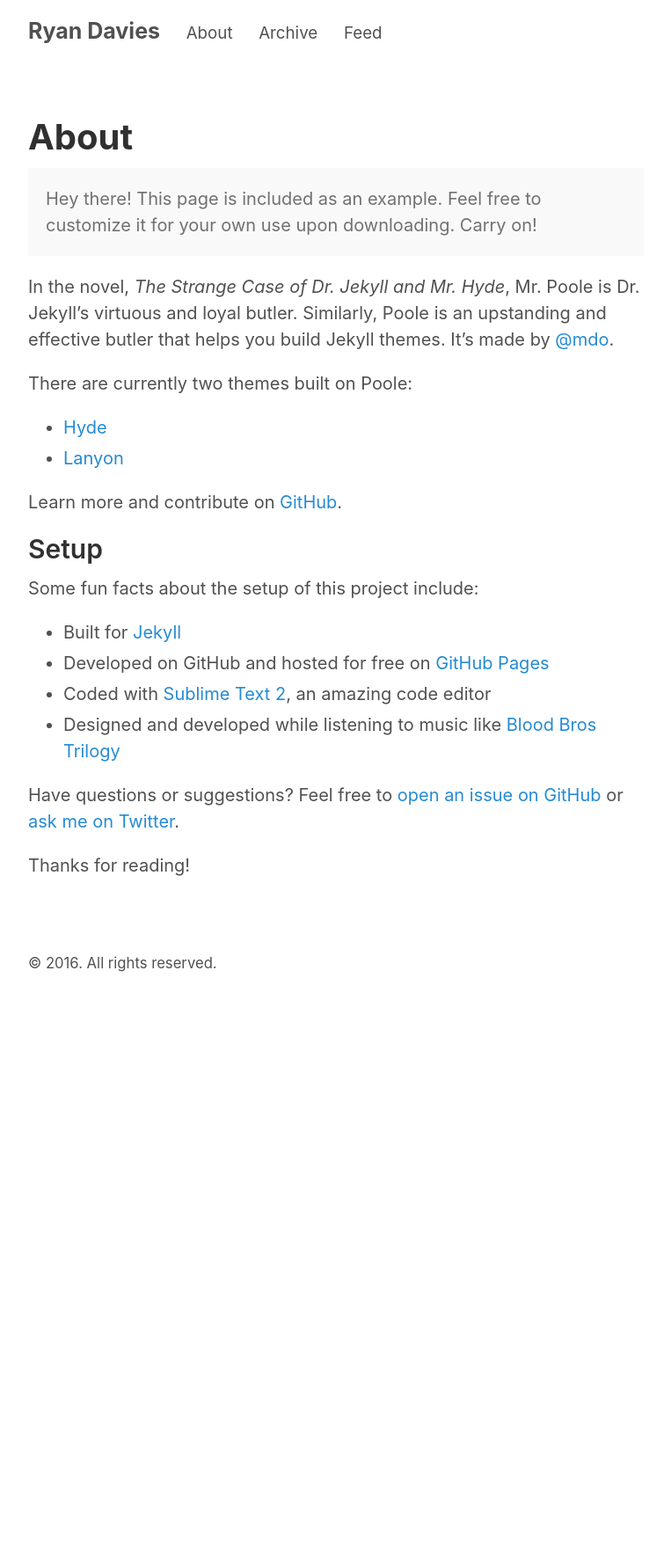
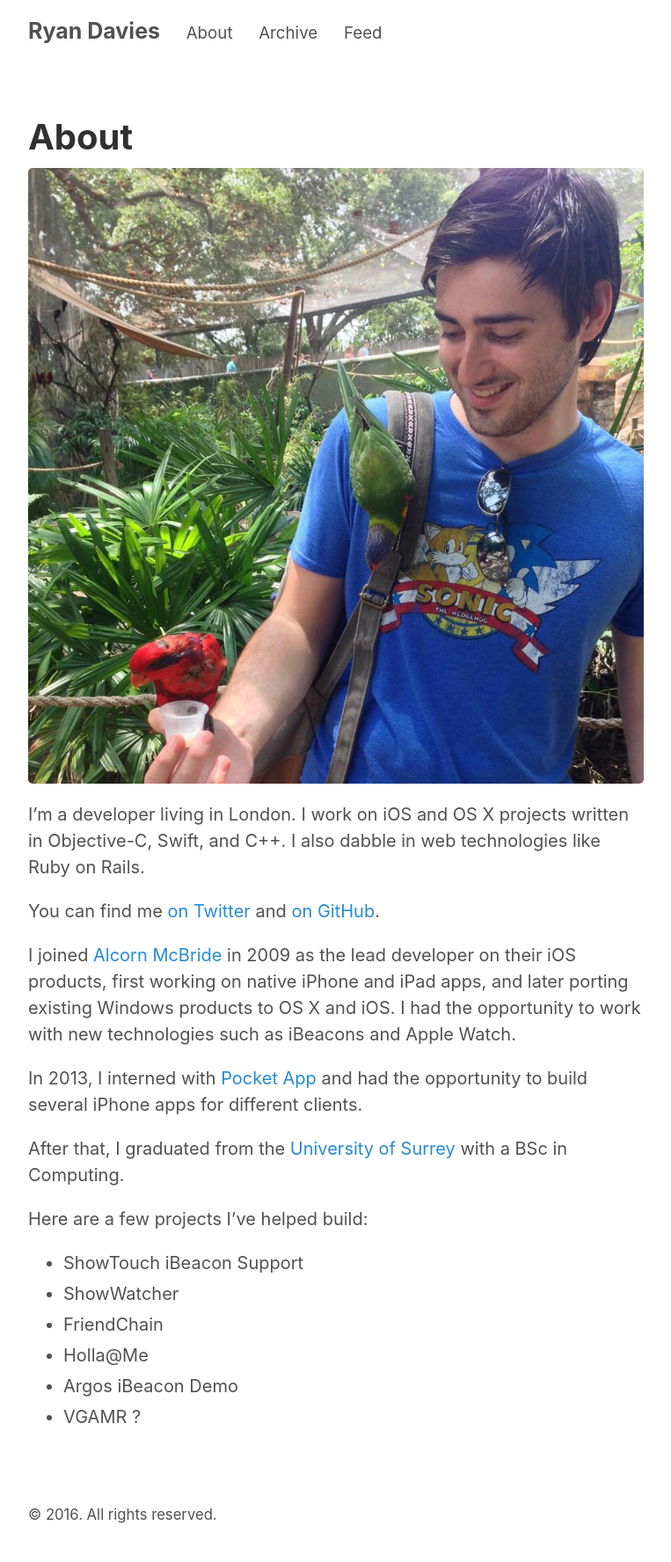
Before and after one commit to iotize/iotize.github.io, a Jekyll site: the page built from about.md, in a window 1280 px wide. Shown: the whole page at 88% size, without its empty margins (258-1021 px from the left). Built offline with Jekyll 4.4.1, drawn with Linux system fonts in a browser that asks for light colours; before the commit the page ends 1149 px from its top, so only the background shows below that.

Commit message:
about.md changes

```diff
--- a/about.md
+++ b/about.md
@@ -3,28 +3,23 @@ layout: page
 title: About
 ---
 
-<p class="message">
-  Hey there! This page is included as an example. Feel free to customize it for your own use upon downloading. Carry on!
-</p>
+<img src="{{ baseurl }}/assets/me.jpg">
 
-In the novel, *The Strange Case of Dr. Jekyll and Mr. Hyde*, Mr. Poole is Dr. Jekyll's virtuous and loyal butler. Similarly, Poole is an upstanding and effective butler that helps you build Jekyll themes. It's made by [@mdo](https://twitter.com/mdo).
+I'm a developer living in London. I work on iOS and OS X projects written in Objective-C, Swift, and C++. I also dabble in web technologies like Ruby on Rails.
 
-There are currently two themes built on Poole:
+You can find me [on Twitter](https://twitter.com/iotize) and [on GitHub](https://github.com/iotize).
 
-* [Hyde](http://hyde.getpoole.com)
-* [Lanyon](http://lanyon.getpoole.com)
+I joined [Alcorn McBride](http://alcorn.com) in 2009 as the lead developer on their iOS products, first working on native iPhone and iPad apps, and later porting existing Windows products to OS X and iOS. I had the opportunity to work with new technologies such as iBeacons and Apple Watch.
 
-Learn more and contribute on [GitHub](https://github.com/poole).
+In 2013, I interned with [Pocket App](https://pocketapp.co.uk) and had the opportunity to build several iPhone apps for different clients.
 
-## Setup
+After that, I graduated from the [University of Surrey](http://surrey.ac.uk) with a BSc in Computing.
 
-Some fun facts about the setup of this project include:
+Here are a few projects I've helped build:
 
-* Built for [Jekyll](http://jekyllrb.com)
-* Developed on GitHub and hosted for free on [GitHub Pages](https://pages.github.com)
-* Coded with [Sublime Text 2](http://sublimetext.com), an amazing code editor
-* Designed and developed while listening to music like [Blood Bros Trilogy](https://soundcloud.com/maddecent/sets/blood-bros-series)
-
-Have questions or suggestions? Feel free to [open an issue on GitHub](https://github.com/poole/poole/issues/new) or [ask me on Twitter](https://twitter.com/mdo).
-
-Thanks for reading!
+- ShowTouch iBeacon Support
+- ShowWatcher
+- FriendChain
+- Holla@Me
+- Argos iBeacon Demo
+- VGAMR ?
```
